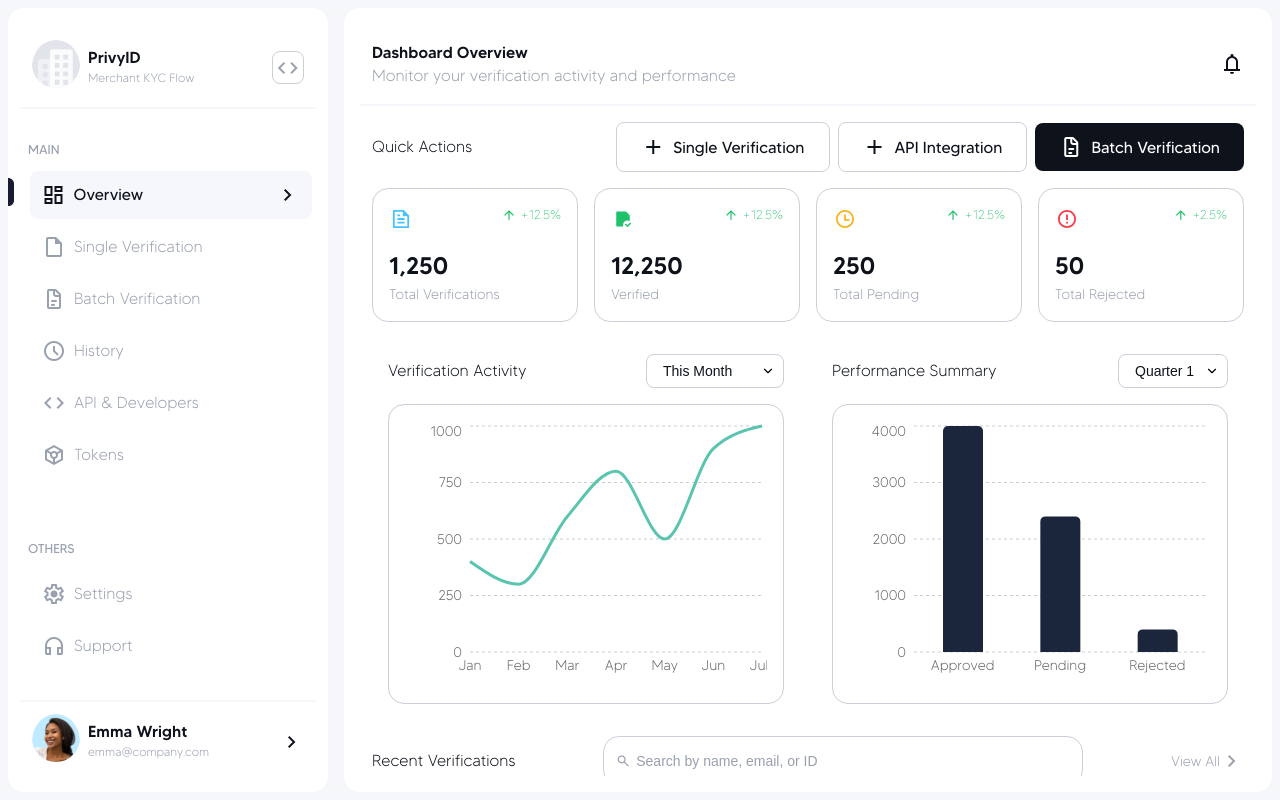
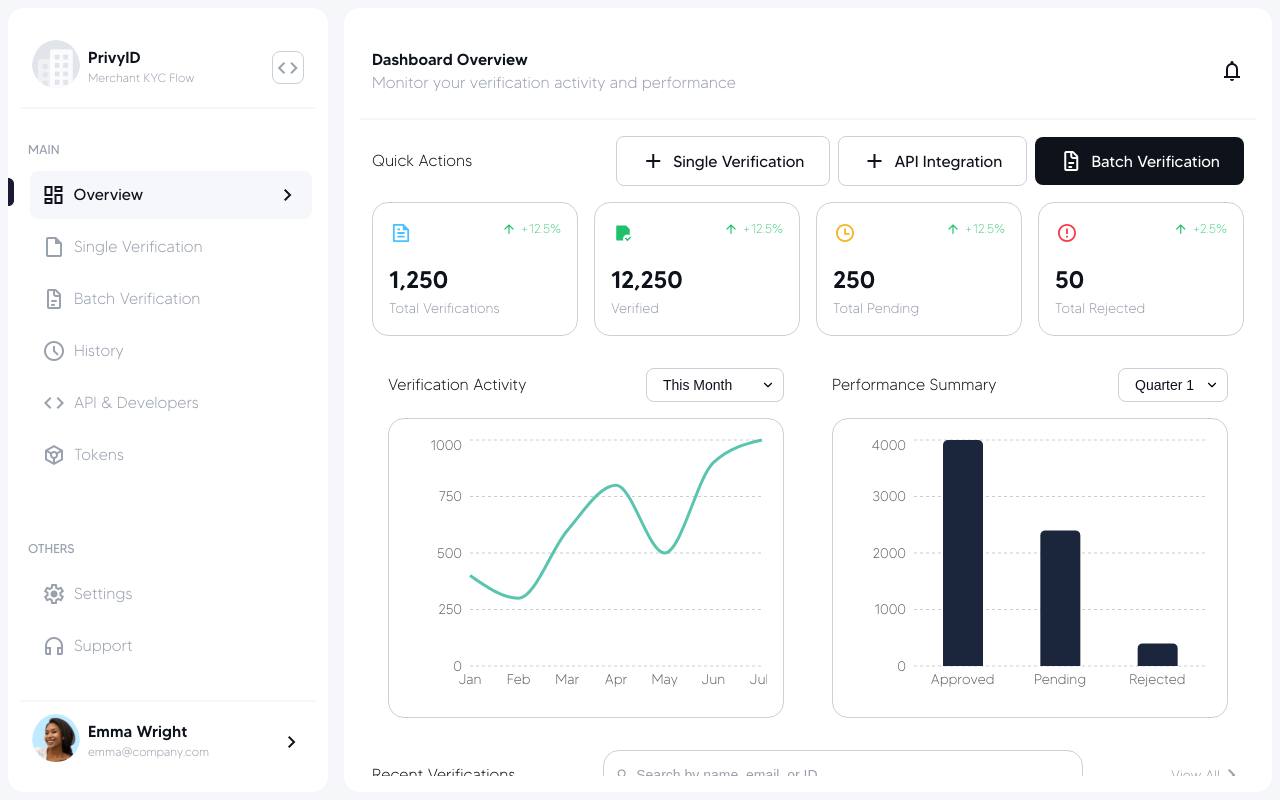
Before and after one commit to PrivyID-app/privyid, a React (Vite) app: page /merchant-kyc in a window 1280 px wide. Built offline with nearby package versions, Linux system fonts and the light colour scheme; a web font is replaced by a local one.

Commit message:
chore: dev/base - keep dev server at '/' and fix merchant-kyc header/content scrolling

```diff
--- a/src/features/merchant-kyc/merchant-kyc.css
+++ b/src/features/merchant-kyc/merchant-kyc.css
@@ -278,6 +278,10 @@
 }
 
 .merchant_kyc_layout .page_title {
+  /* Fixed header area: don't let it grow */
+  height: 6rem;
+  flex: 0 0 6rem;
+  box-sizing: border-box;
   display: flex;
   flex-direction: row;
   column-gap: 0.5rem;
@@ -286,6 +290,7 @@
   padding: 1rem 0.75rem;
   border-bottom: 2px solid var(--bg-weak-50);
   width: 100%;
+  overflow: hidden;
 }
 
 .merchant_kyc_layout .title_summary {
@@ -311,9 +316,9 @@
   flex-direction: column;
   padding: 1rem 0.75rem;
   row-gap: 1rem;
-  overflow-y: auto;
-  overflow-x: hidden;
-  flex: 1;
+  overflow-y: auto; /* vertical scrolling for content area only */
+  overflow-x: hidden; /* prevent horizontal scroll */
+  flex: 1 1 auto;
   min-height: 0; /* allow flex child to shrink and enable scrolling */
 }
 
--- a/vite.config.js
+++ b/vite.config.js
@@ -2,7 +2,11 @@ import { defineConfig } from 'vite'
 import react from '@vitejs/plugin-react'
 
 // https://vite.dev/config/
-export default defineConfig({
-  base: '/privyid/',
-  plugins: [react()],
+export default defineConfig(({ command }) => {
+  // Use the GitHub Pages base only for build; keep dev server at root
+  const base = command === 'build' ? '/privyid/' : '/'
+  return {
+    base,
+    plugins: [react()],
+  }
 })
```
